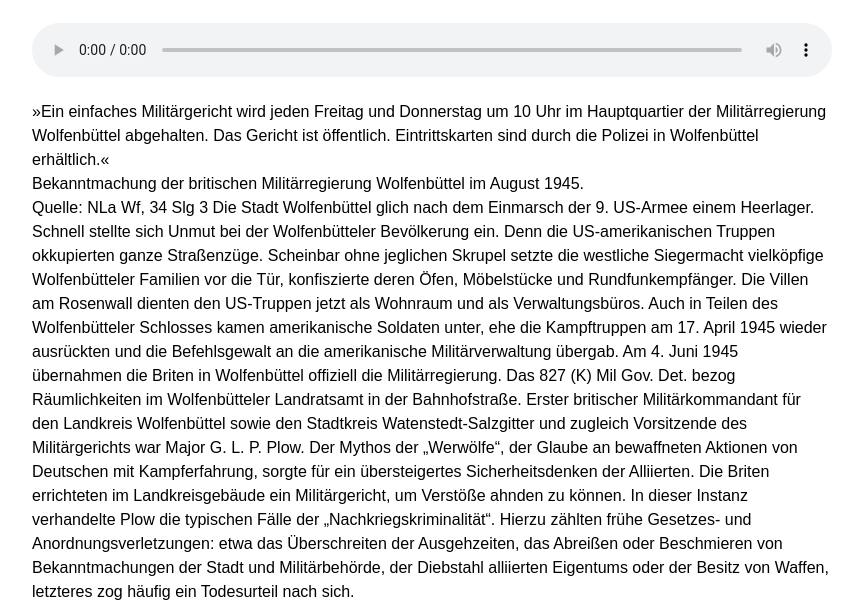
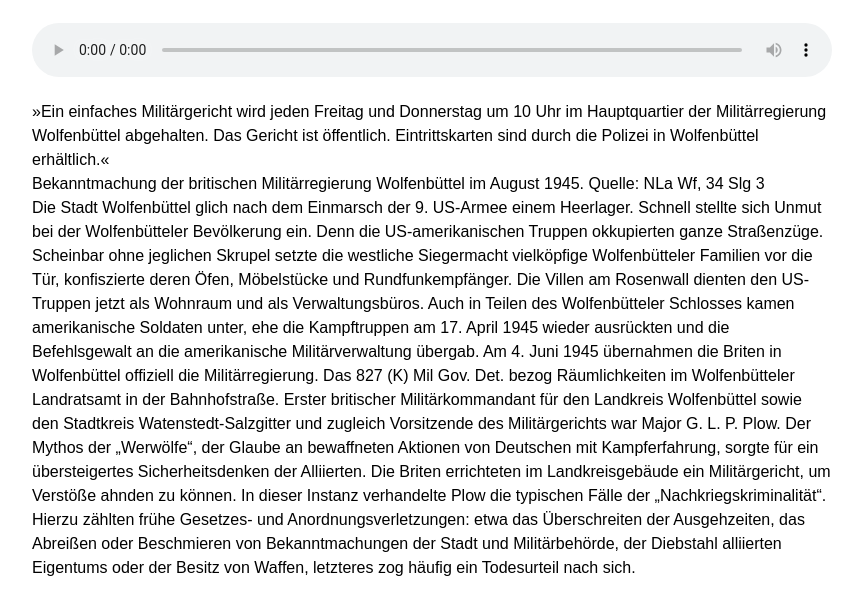
Before and after one commit to AusstellungMW/Tafel5DE, a plain HTML site: page index.html in a window 1280 px wide. Shown: the part 69-683 px from the top of the page, without its empty margins (208-1070 px from the left). Drawn offline with Linux system fonts and the light colour scheme.

Commit message:
Update index.html

```diff
--- a/index.html
+++ b/index.html
@@ -151,8 +151,8 @@
 
 
 »Ein einfaches Militärgericht wird jeden Freitag und Donnerstag um 10 Uhr im Hauptquartier der Militärregierung Wolfenbüttel abgehalten. Das Gericht ist öffentlich. Eintrittskarten sind durch die Polizei in Wolfenbüttel erhältlich.«<br>
-  Bekanntmachung der britischen Militärregierung Wolfenbüttel im August 1945.<br>
-  Quelle: NLa Wf, 34 Slg 3
+  Bekanntmachung der britischen Militärregierung Wolfenbüttel im August 1945.
+  Quelle: NLa Wf, 34 Slg 3<br>
 
 Die Stadt Wolfenbüttel glich nach dem Einmarsch der 9. US-Armee einem Heerlager. Schnell stellte sich Unmut bei der Wolfenbütteler Bevölkerung ein. Denn die US-amerikanischen Truppen okkupierten ganze Straßenzüge. Scheinbar ohne jeglichen Skrupel setzte die westliche Siegermacht vielköpfige Wolfenbütteler Familien vor die Tür, konfiszierte deren Öfen, Möbelstücke und Rundfunkempfänger. Die Villen am Rosenwall dienten den US-Truppen jetzt als Wohnraum und als Verwaltungsbüros. Auch in Teilen des Wolfenbütteler Schlosses kamen amerikanische Soldaten unter, ehe die Kampftruppen am 17. April 1945 wieder ausrückten und die Befehlsgewalt an die amerikanische Militärverwaltung übergab.
 
```
